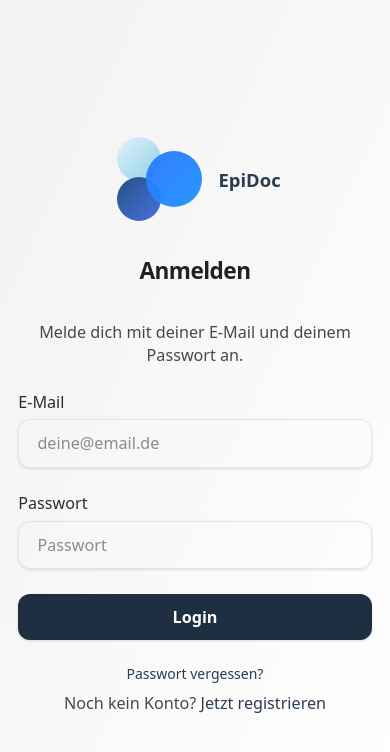
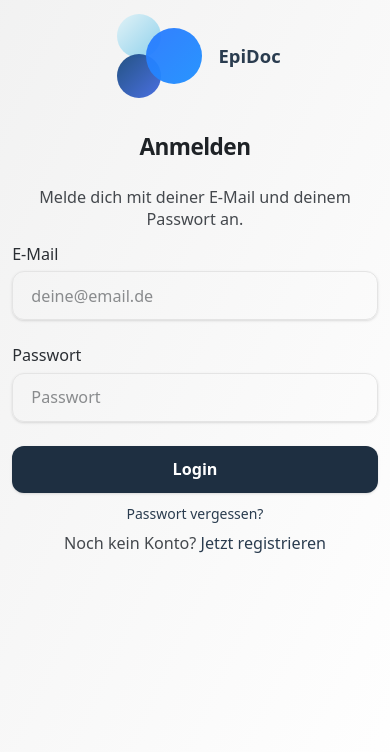
Before and after one commit to schlumpfineli/EpiDoc-Pilot-Prototyp, a Next.js app in the folder frontend/: page /login in a window 390 px wide. Shown: the top 752 px of the page. Built offline with nearby package versions, Linux system fonts and the light colour scheme; no server answers.

Commit message:
Login & Registrierung: Layout analog Diary-Seite für volle Breite
Beide Seiten nutzen jetzt dasselbe responsive Layout-Pattern wie
die Diary-Seite (mx-auto, max-w-4xl, responsive Padding bis 2xl).

Co-authored-by: Cursor <cursoragent@cursor.com>

```diff
--- a/frontend/app/login/page.tsx
+++ b/frontend/app/login/page.tsx
@@ -63,9 +63,9 @@ function LoginForm() {
   };
 
   return (
-    <div className="flex min-h-screen flex-col items-center justify-center bg-gradient-to-br from-background-50 to-white px-[var(--spacing-m)] sm:px-[var(--spacing-l)] md:px-[var(--spacing-xl)] py-[var(--spacing-m)] sm:py-[var(--spacing-l)] md:py-[var(--spacing-xl)] text-foreground-900">
-      <div className="w-full max-w-md sm:max-w-lg md:max-w-xl lg:max-w-2xl xl:max-w-3xl mx-auto space-y-[var(--spacing-l)] sm:space-y-[var(--spacing-xl)] md:space-y-[var(--spacing-2xl)]">
-        <div className="space-y-[var(--spacing-m)] text-center">
+    <div className="min-h-screen bg-gradient-to-br from-background-50 to-white px-[var(--spacing-s)] sm:px-[var(--spacing-m)] md:px-[var(--spacing-l)] lg:px-[var(--spacing-xl)] xl:px-[var(--spacing-2xl)] 2xl:px-[var(--spacing-3xl)] py-[var(--spacing-2xs)] sm:py-[var(--spacing-s)] md:py-[var(--spacing-m)] lg:py-[var(--spacing-l)] xl:py-[var(--spacing-xl)] 2xl:py-[var(--spacing-2xl)] text-foreground-900">
+      <div className="mx-auto flex w-full max-w-sm sm:max-w-2xl md:max-w-4xl lg:max-w-4xl flex-col gap-[var(--spacing-s)] sm:gap-[var(--spacing-m)] md:gap-[var(--spacing-l)] lg:gap-[var(--spacing-xl)]">
+        <div className="space-y-[var(--spacing-2xs)] sm:space-y-[var(--spacing-2xs)]">
           <div className="flex items-center justify-center gap-[var(--spacing-xs)] mb-[var(--spacing-xs)]">
             <EpiDocLogo size={100} />
             <p className="text-headline-4 font-bold text-primary-600">EpiDoc</p>
@@ -73,7 +73,7 @@ function LoginForm() {
           <h1 className="text-headline-3 font-semibold leading-tight tracking-tight text-center py-[var(--spacing-m)] sm:py-[var(--spacing-l)] md:py-[var(--spacing-xl)]">
             Anmelden
           </h1>
-          <p className="text-body text-foreground-600 max-w-prose mx-auto">
+          <p className="text-body text-foreground-600 text-center">
             Melde dich mit deiner E-Mail und deinem Passwort an.
           </p>
         </div>
@@ -139,10 +139,8 @@ function LoginForm() {
 export default function LoginPage() {
   return (
     <Suspense fallback={
-      <div className="flex min-h-screen flex-col items-center justify-center bg-gradient-to-br from-background-50 to-white px-[var(--spacing-m)]">
-        <div className="w-full max-w-md sm:max-w-lg md:max-w-xl lg:max-w-2xl xl:max-w-3xl mx-auto text-center">
-          <p className="text-body text-foreground-600">Lädt...</p>
-        </div>
+      <div className="flex min-h-screen items-center justify-center">
+        <div className="text-body text-foreground-600">Lädt...</div>
       </div>
     }>
       <LoginForm />
--- a/frontend/app/register/page.tsx
+++ b/frontend/app/register/page.tsx
@@ -67,9 +67,9 @@ export default function RegisterPage() {
   };
 
   return (
-    <div className="flex min-h-screen flex-col items-center justify-center bg-gradient-to-br from-background-50 to-white px-[var(--spacing-s)] sm:px-[var(--spacing-m)] md:px-[var(--spacing-l)] lg:px-[var(--spacing-xl)] py-[var(--spacing-s)] sm:py-[var(--spacing-l)] md:py-[var(--spacing-xl)] lg:py-[var(--spacing-2xl)] text-foreground-900">
-      <div className="w-full max-w-sm sm:max-w-md md:max-w-lg lg:max-w-xl mx-auto space-y-[var(--spacing-l)] sm:space-y-[var(--spacing-xl)] md:space-y-[var(--spacing-2xl)]">
-        <div className="space-y-[var(--spacing-m)] text-center">
+    <div className="min-h-screen bg-gradient-to-br from-background-50 to-white px-[var(--spacing-s)] sm:px-[var(--spacing-m)] md:px-[var(--spacing-l)] lg:px-[var(--spacing-xl)] xl:px-[var(--spacing-2xl)] 2xl:px-[var(--spacing-3xl)] py-[var(--spacing-2xs)] sm:py-[var(--spacing-s)] md:py-[var(--spacing-m)] lg:py-[var(--spacing-l)] xl:py-[var(--spacing-xl)] 2xl:py-[var(--spacing-2xl)] text-foreground-900">
+      <div className="mx-auto flex w-full max-w-sm sm:max-w-2xl md:max-w-4xl lg:max-w-4xl flex-col gap-[var(--spacing-s)] sm:gap-[var(--spacing-m)] md:gap-[var(--spacing-l)] lg:gap-[var(--spacing-xl)]">
+        <div className="space-y-[var(--spacing-2xs)] sm:space-y-[var(--spacing-2xs)]">
           <div className="flex items-center justify-center gap-[var(--spacing-xs)] mb-[var(--spacing-xs)]">
             <EpiDocLogo size={100} />
             <p className="text-headline-4 font-bold text-primary-600">EpiDoc</p>
```
